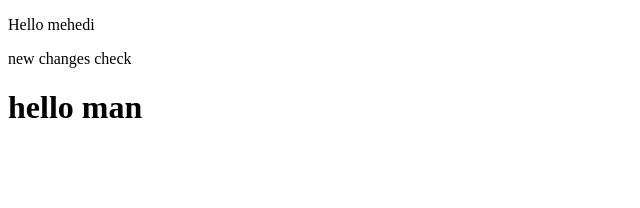
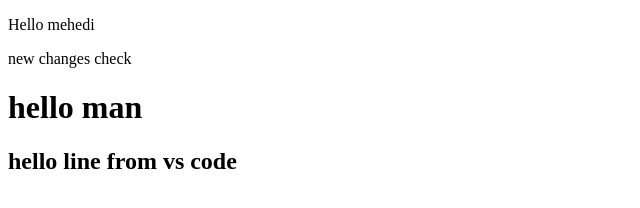
Before and after one commit to syedmehedi313/checking-repo, a plain HTML site: page index.html in a window 1280 px wide. Shown: the whole page, without its empty margins (0-640 px from the left). Drawn offline with Linux system fonts and the light colour scheme.

Commit message:
line vs code

```diff
--- a/index.html
+++ b/index.html
@@ -9,5 +9,6 @@
     <p>Hello mehedi</p>
     <p>new changes check</p>
     <h1>hello man</h1>
+    <h2>hello line from vs code</h2>
   </body>
 </html>
```
